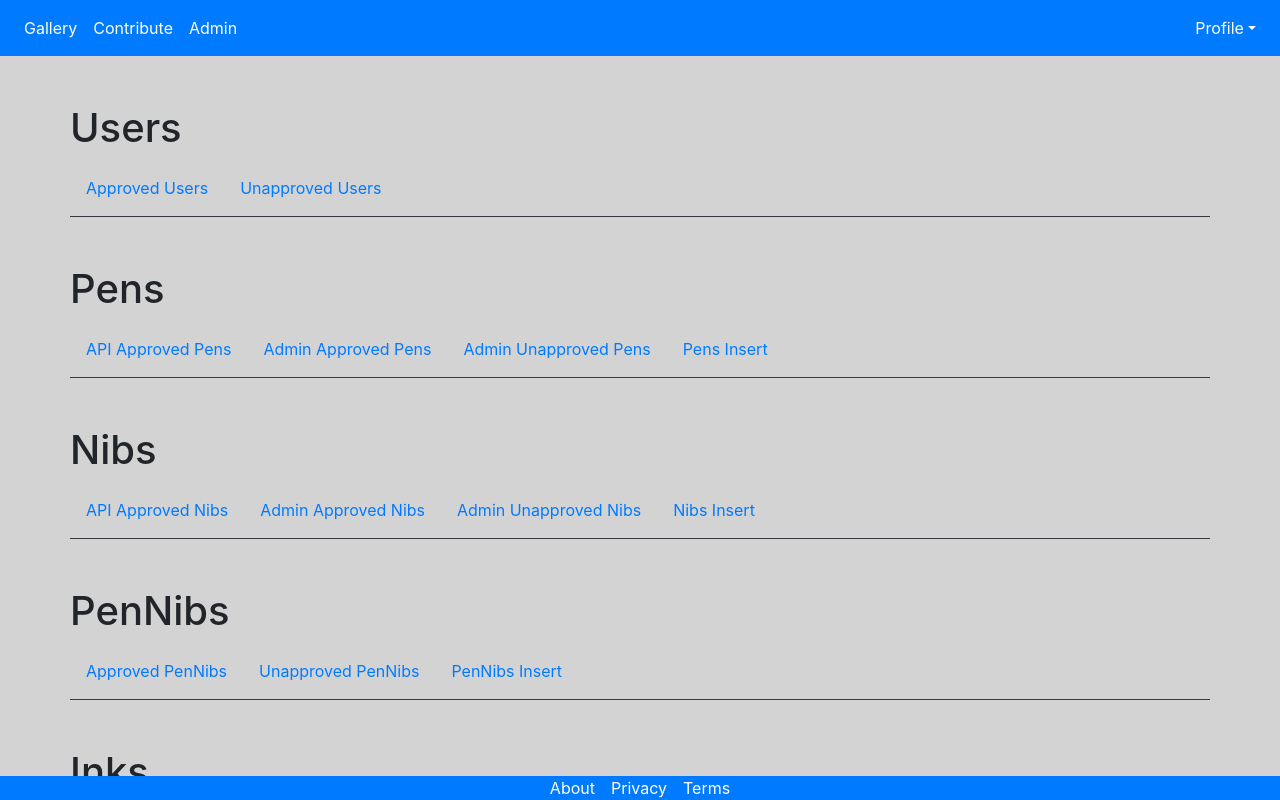
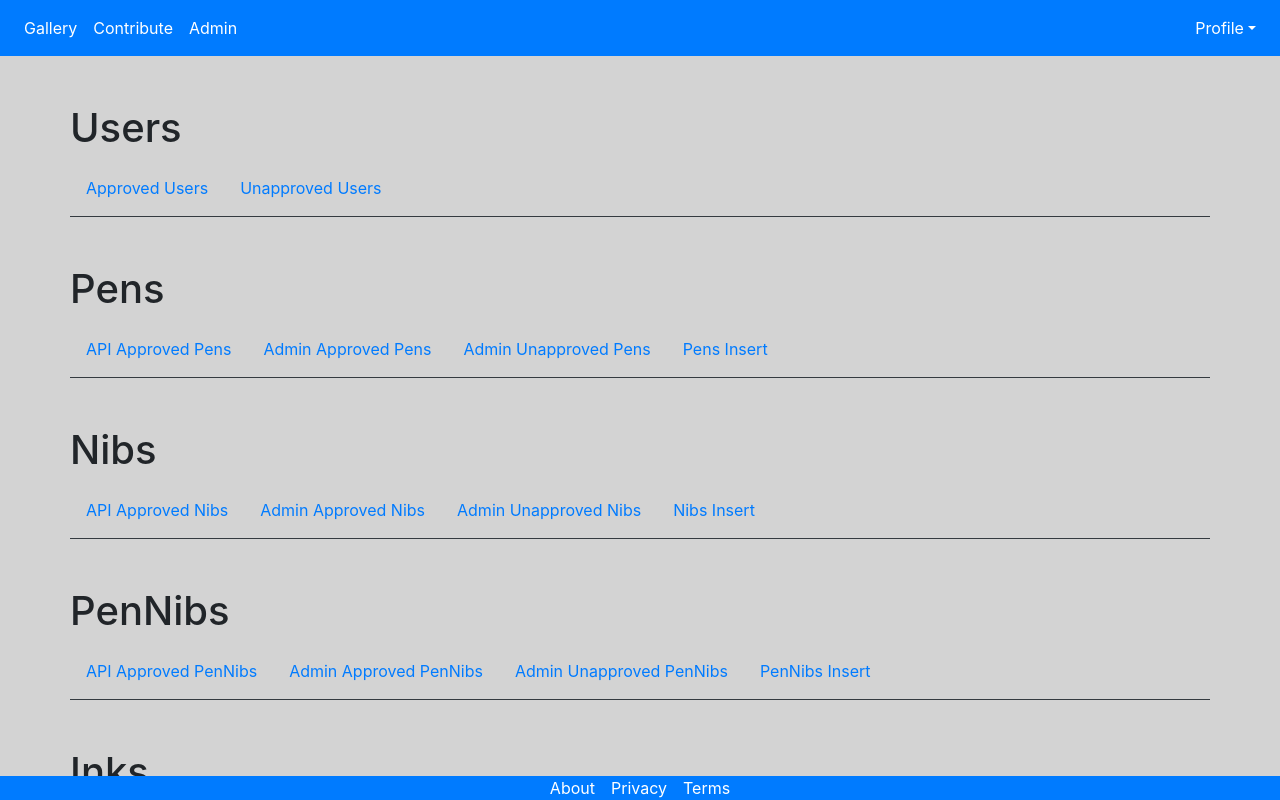
Before and after one commit to DomPSU/fpinks, a React (Create React App) app: page /admin in a window 1280 px wide. Shown: the top 800 px of the page. Built offline with nearby package versions, Linux system fonts and the light colour scheme.

Commit message:
refactor admin approved/unapproved Get for pen-nibs model.

```diff
--- a/src/components/App.jsx
+++ b/src/components/App.jsx
@@ -254,11 +254,11 @@ class App extends Component {
 
             <Route
               exact
-              path="/pen-nibs/unapproved"
-              key="/pen-nibs/unapproved"
+              path="/pen-nibs/admin/:approved"
+              key="/pen-nibs/admin/:approved"
               render={() =>
                 isAdmin ? (
-                  <PenNibsIndex link="/pen-nibs/unapproved" />
+                  <AdminIndex link="/pen-nibs/admin" />
                 ) : (
                   <Redirect to="/unauthorized" />
                 )
--- a/src/components/admin/Admin.jsx
+++ b/src/components/admin/Admin.jsx
@@ -58,10 +58,13 @@ export default function Admin() {
       </div>
       <div className="row border-bottom border-dark">
         <Link className="p-3" to="/pen-nibs">
-          Approved PenNibs
+          API Approved PenNibs
         </Link>
-        <Link className="p-3" to="/pen-nibs/unapproved">
-          Unapproved PenNibs
+        <Link className="p-3" to="/pen-nibs/admin/1">
+          Admin Approved PenNibs
+        </Link>
+        <Link className="p-3" to="/pen-nibs/admin/0">
+          Admin Unapproved PenNibs
         </Link>
         <Link className="p-3" to="/pen-nibs/new">
           PenNibs Insert
```
Also changed, not shown: models/penNibsModel.js (+5 -4 lines), routes/penNibsRouter.js (+7 -1 lines), services/penNibsService.js (+5 -4 lines).
